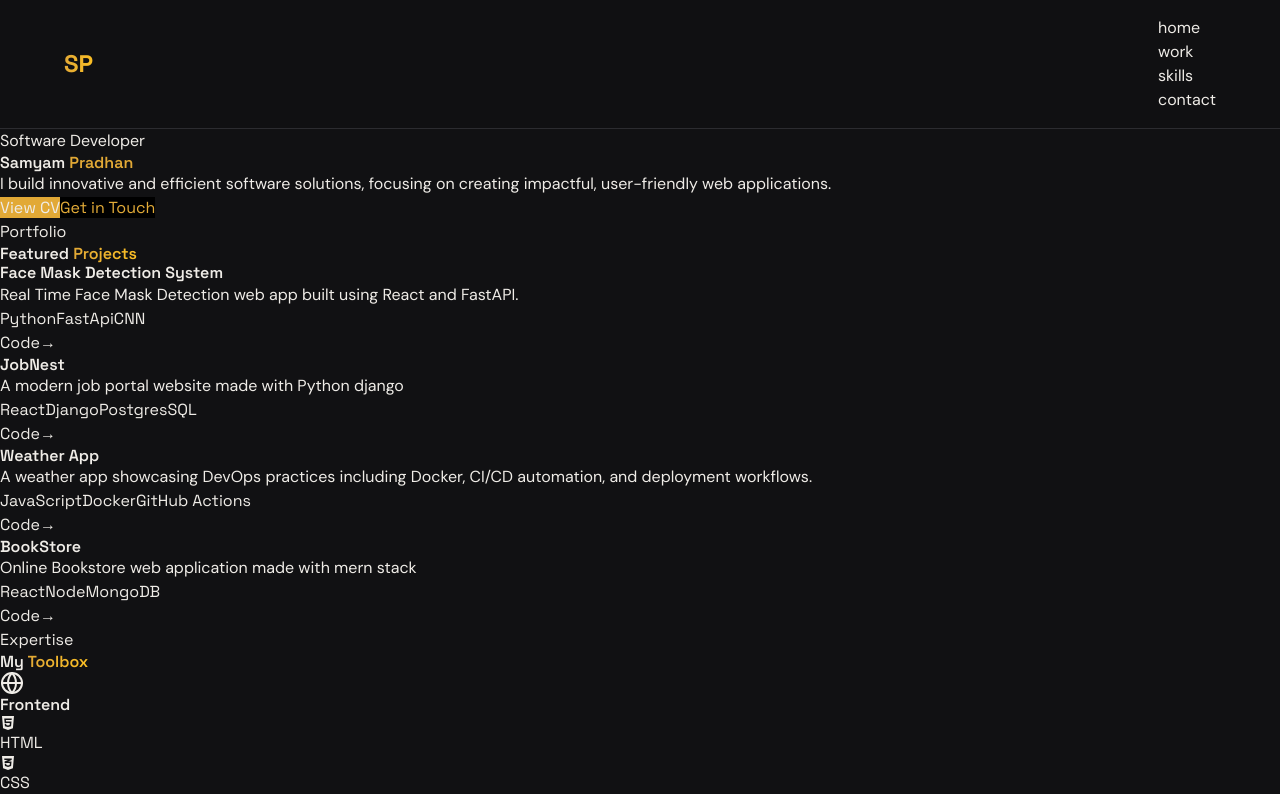
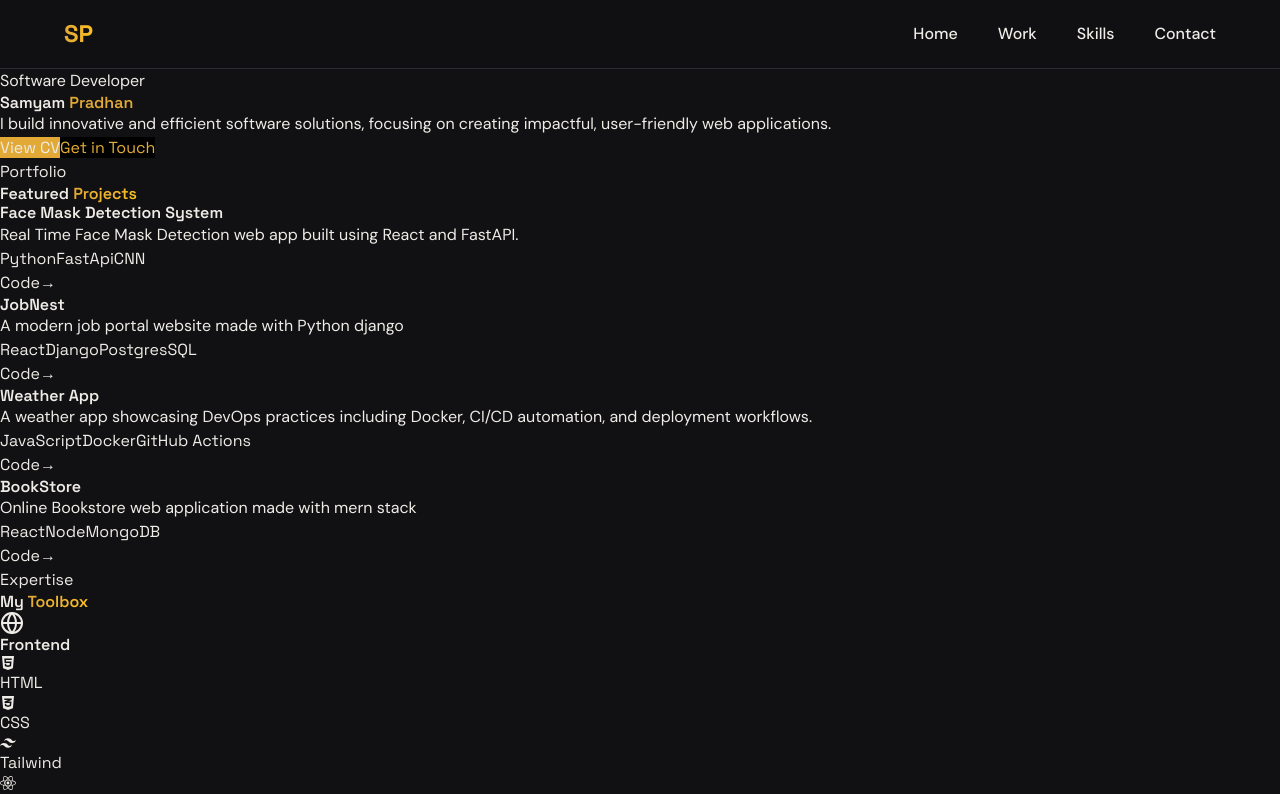
Before and after one commit to Samyam-Pradhan/Portfolio, a React (Vite) app: page / in a window 1280 px wide. Shown: the top 794 px of the page. Built offline with nearby package versions, Linux system fonts and the light colour scheme; the HTML template or start-up script is replaced by a standard one.

Commit message:
Updated Navbar and Navlinks

```diff
--- a/src/components/Navbar.jsx
+++ b/src/components/Navbar.jsx
@@ -1,7 +1,6 @@
 import { useState } from "react";
 
-const NAV_ITEMS = ["home", "work", "skills","contact"];
-
+const NAV_ITEMS = ["home", "work", "skills", "contact"];
 const Navbar = () => {
   const [menuOpen, setMenuOpen] = useState(false);
 
@@ -32,7 +31,6 @@ const Navbar = () => {
             position: "relative",
           }}
         >
-          {/* Logo */}
           <div
             className="font-display"
             style={{
@@ -45,8 +43,6 @@ const Navbar = () => {
           >
             SP
           </div>
-
-          {/* Hamburger (mobile) */}
           <button
             className="hamburger"
             onClick={() => setMenuOpen(!menuOpen)}
@@ -56,7 +52,7 @@ const Navbar = () => {
               border: "none",
               fontSize: "1.8rem",
               cursor: "pointer",
-              display: "none", // overridden by CSS media query
+              display: "none",
             }}
           >
             <i
@@ -64,8 +60,6 @@ const Navbar = () => {
               style={{ color: "hsl(var(--foreground))" }}
             />
           </button>
-
-          {/* Nav links */}
           <ul
             className={`nav-list${menuOpen ? " open" : ""}`}
             style={{
@@ -82,6 +76,18 @@ const Navbar = () => {
                   href={`#${item}`}
                   className="nav-link"
                   onClick={(e) => handleNavClick(e, item)}
+                  style={{
+                    textDecoration: "none",
+                    fontWeight: 500,
+                    fontSize: "1rem",
+                    fontFamily: "var(--font-body)",
+                    padding: "0.5rem 0",
+                    textTransform: "capitalize",
+                    color: "hsl(var(--foreground))",
+                    transition: "color 0.2s ease",
+                  }}
+                  onMouseEnter={(e) => e.target.style.color = "hsl(var(--primary))"}
+                  onMouseLeave={(e) => e.target.style.color = "hsl(var(--foreground))"}
                 >
                   {item}
                 </a>
@@ -90,6 +96,38 @@ const Navbar = () => {
           </ul>
         </nav>
       </div>
+      <style>{`
+        @media (max-width: 768px) {
+          .hamburger {
+            display: block !important;
+          }
+          .nav-list {
+            display: none !important;
+          }
+          .nav-list.open {
+            display: flex !important;
+            flex-direction: column;
+            position: absolute;
+            top: 70px;
+            left: 1rem;
+            right: 1rem;
+            background: hsl(var(--card));
+            border: 1px solid hsl(var(--border));
+            border-radius: var(--radius);
+            padding: 1rem;
+            gap: 1rem;
+            z-index: 99;
+          }
+        }
+        @media (min-width: 769px) {
+          .hamburger {
+            display: none !important;
+          }
+          .nav-list {
+            display: flex !important;
+          }
+        }
+      `}</style>
     </header>
   );
 };
```
